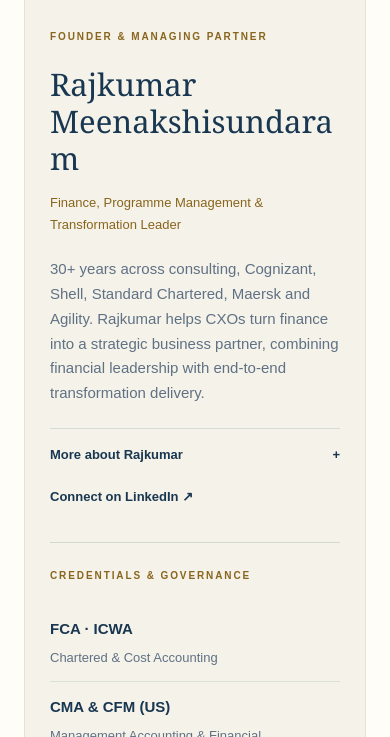
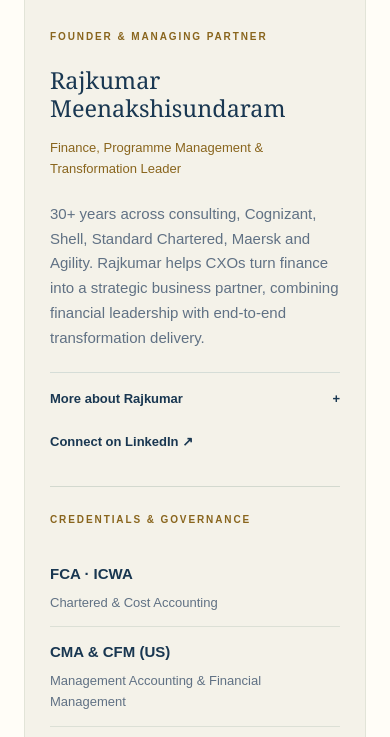
Before and after one commit to Raj-m1705/Maathavam, a plain HTML site: page index.html in a window 390 px wide. Shown: the part 6639-7376 px from the top of the page. Drawn offline with Linux system fonts and the light colour scheme.

Commit message:
Update style.css

```diff
--- a/style.css
+++ b/style.css
@@ -690,7 +690,6 @@
 
 .founder-profile h3 {
   font: 35px/1.2 Georgia, serif;
-  overflow-wrap: anywhere;
 }
 
 .founder-profile p { font-size: 15px; }
@@ -1049,7 +1048,7 @@
   .engagement-grid { grid-template-columns: 1fr; }
 
   .founder-profile { grid-template-columns: 1fr; padding: 25px; gap: 30px; }
-  .founder-profile h3 { font-size: 31px; }
+  .founder-profile h3 { font-size: clamp(20px, 6vw, 31px); }
   .credentials { padding: 25px 0 0; border-left: 0; border-top: 1px solid #d3d9cf; }
   .team-grid { grid-template-columns: 1fr; }
   .team-card { display: grid; grid-template-columns: 110px 1fr; align-items: start; }
```
